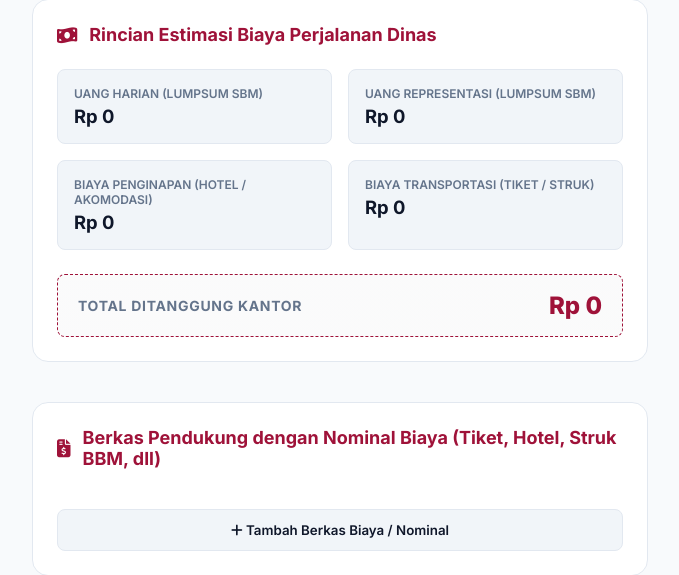
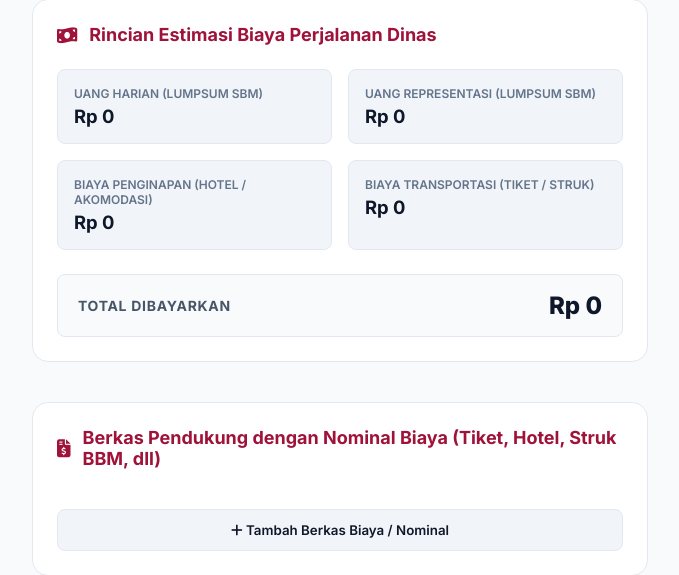
Before and after one commit to kpukonutbeta/simpadi, a Django app: template templates/perjalanan/ajukan_form.html in a window 1280 px wide. Shown: the part 880-1455 px from the top of the page, without its empty margins (260-939 px from the left). Run offline with Django 4.2, Linux system fonts and the light colour scheme; the template is opened without the code that fills it: values that come from a table or form of the project are taken from there, others are empty.

Commit message:
cost calc color

```diff
--- a/perjalanan/models.py
+++ b/perjalanan/models.py
@@ -249,6 +249,10 @@ class BiayaPerjalanan(models.Model):
 
         super().save(*args, **kwargs)
 
+    @property
+    def total_tidak_dibayarkan(self):
+        return self.total_dana_pribadi
+
 class BerkasPerjalanan(models.Model):
     perjalanan = models.ForeignKey(PerjalananDinas, on_delete=models.CASCADE, related_name='berkas')
     jenis_berkas = models.ForeignKey(JenisBerkas, on_delete=models.PROTECT, verbose_name="Jenis Berkas", null=True, blank=True)
--- a/templates/perjalanan/ajukan_form.html
+++ b/templates/perjalanan/ajukan_form.html
@@ -204,9 +204,13 @@
             </div>
 
             <div style="margin-top: 1.5rem; display: flex; flex-direction: column; gap: 0.75rem;">
-                <div style="padding: 1rem 1.25rem; background: linear-gradient(135deg, rgba(30, 41, 59, 0.02) 0%, rgba(15, 23, 42, 0.02) 100%); border-radius: 0.5rem; border: 1px dashed var(--primary); display: flex; justify-content: space-between; align-items: center; box-shadow: var(--shadow-sm);">
-                    <span style="font-size: 0.875rem; font-weight: 700; color: var(--text-muted); text-transform: uppercase; letter-spacing: 0.05em;">Total Ditanggung Kantor</span>
-                    <span id="preview-total-dibayarkan" style="font-size: 1.5rem; font-weight: 800; color: var(--primary);">Rp {{ perjadin.biaya.total_dibayarkan|default:0|floatformat:0 }}</span>
+                <div style="padding: 1rem 1.25rem; background: #f8fafc; border-radius: 0.5rem; border: 1px solid #e2e8f0; display: flex; justify-content: space-between; align-items: center; box-shadow: var(--shadow-sm);">
+                    <span style="font-size: 0.875rem; font-weight: 700; color: #475569; text-transform: uppercase; letter-spacing: 0.05em;">Total Dibayarkan</span>
+                    <span id="preview-total-dibayarkan" style="font-size: 1.5rem; font-weight: 800; color: #0f172a;">Rp {{ perjadin.biaya.total_dibayarkan|default:0|floatformat:0 }}</span>
+                </div>
+                <div id="row-total-tidak-dibayarkan" style="padding: 1rem 1.25rem; background: linear-gradient(135deg, rgba(239, 68, 68, 0.02) 0%, rgba(220, 38, 38, 0.02) 100%); border-radius: 0.5rem; border: 1px dashed #dc2626; display: {% if perjadin.biaya.total_tidak_dibayarkan > 0 %}flex{% else %}none{% endif %}; justify-content: space-between; align-items: center; box-shadow: var(--shadow-sm);">
+                    <span style="font-size: 0.875rem; font-weight: 700; color: #dc2626; text-transform: uppercase; letter-spacing: 0.05em;">Total Tidak Dibayarkan</span>
+                    <span id="preview-total-tidak-dibayarkan" style="font-size: 1.5rem; font-weight: 800; color: #dc2626;">Rp {{ perjadin.biaya.total_tidak_dibayarkan|default:0|floatformat:0 }}</span>
                 </div>
             </div>
         </div>
@@ -624,12 +628,22 @@
             const hotelEl = document.querySelector('#preview-biaya-penginapan');
             const transportEl = document.querySelector('#preview-biaya-transportasi');
             const totalEl = document.querySelector('#preview-total-dibayarkan');
+            const tidakDibayarkanEl = document.querySelector('#preview-total-tidak-dibayarkan');
+            const rowTidakDibayarkanEl = document.querySelector('#row-total-tidak-dibayarkan');
 
             if (harianEl) harianEl.textContent = formatRupiah(data.uang_harian_riil);
             if (reprEl) reprEl.textContent = formatRupiah(data.uang_representasi_riil);
             if (hotelEl) hotelEl.textContent = formatRupiah(data.biaya_penginapan_riil);
             if (transportEl) transportEl.textContent = formatRupiah(data.biaya_transportasi_riil);
             if (totalEl) totalEl.textContent = formatRupiah(data.total_dibayarkan);
+
+            const unpaidVal = parseFloat(data.total_tidak_dibayarkan) || 0.0;
+            if (unpaidVal > 0) {
+                if (rowTidakDibayarkanEl) rowTidakDibayarkanEl.style.display = 'flex';
+                if (tidakDibayarkanEl) tidakDibayarkanEl.textContent = formatRupiah(unpaidVal);
+            } else {
+                if (rowTidakDibayarkanEl) rowTidakDibayarkanEl.style.display = 'none';
+            }
         })
         .catch(err => console.error('Estimation error:', err));
     }
```
Also changed, not shown: perjalanan/admin.py (+16 -2 lines), perjalanan/views.py (+14 -0 lines), static/js/admin_filter.js (+11 -2 lines).
